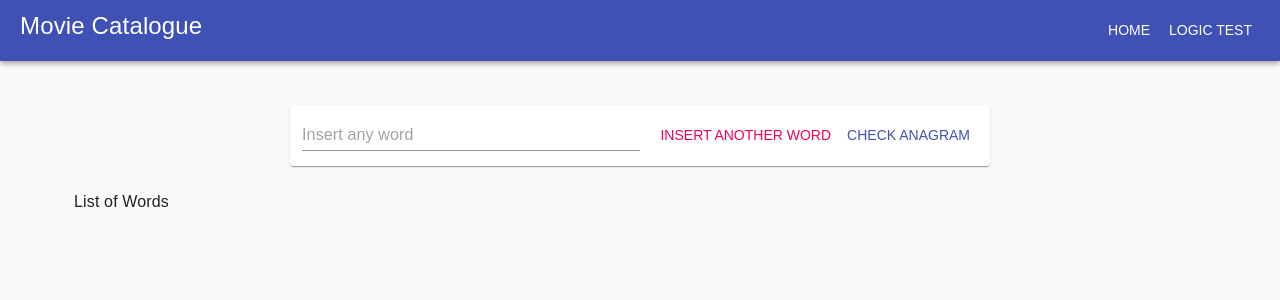
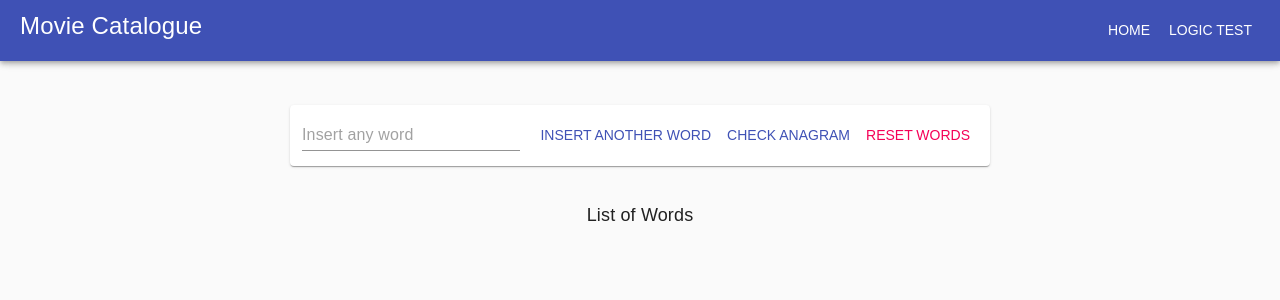
Before and after one commit to alwi-djoenaid/stockbit-submission, a React (Create React App) app: page /logicTest in a window 1280 px wide. Shown: the top 300 px of the page. Built offline with nearby package versions, Linux system fonts and the light colour scheme.

Commit message:
written test case for components

```diff
--- a/src/components/LogicTest/LogicTest.js
+++ b/src/components/LogicTest/LogicTest.js
@@ -20,22 +20,41 @@ const useStyles = makeStyles((theme) => ({
   },
   input: {
     flex: 1
+  },
+  wordList: {
+    display: 'flex',
+    flexDirection: 'column',
+    alignItems: 'center'
+  },
+  wordListHeader: {
+    fontSize: '18px',
+    margin: '12px 0',
+    fontWeight: '500'
   }
 }));
 
 const LogicTest = () => {
   const classes = useStyles();
 
-  const [word, setWord] = useState('');
+  const [word, setWord] = useState();
   const [wordArray, setWordArray] = useState([]);
-  const [anagramList, setAnagramList] = useState([]);
   let anagram = [];
 
+  /**
+   *
+   * @param {*} word The inserted word by user
+   * inserted words kept at wordArray state.
+   */
   const addWord = (word) => {
     setWordArray(oldArray => [...oldArray, word]);
-    console.log(wordArray);
   }
 
+  /**
+   *
+   * @param {*} word The inserted word
+   * @returns lowered case sorted word
+   * and sorted in alphabetical order.
+   */
   const sortWord = (word) => {
     const arr = word.split('');
     let temp;
@@ -52,9 +71,16 @@ const LogicTest = () => {
     return arr.join('').toLowerCase();
   }
 
+  const resetWordList = () => {
+    setWordArray([])
+  }
+
+  /**
+   * Checks the anagram possibilities
+   * from the inserted words.
+   */
   const checkAnagram = () => {
-    setAnagramList([]);
-    console.log(wordArray)
+    console.log('List of words = ', wordArray)
     for(let i=0 ; i<wordArray.length ; i++) {
       let sortedWord = sortWord(wordArray[i]);
 
@@ -65,24 +91,15 @@ const LogicTest = () => {
         anagram[sortedWord] = [wordArray[i]];
       }
 
-      setAnagramList(anagram);
-      console.log(anagram)
+      if(i === (wordArray.length - 1)) {
+        console.log('Possible anagram lists = ', anagram)
+      }
     }
   }
 
-  // const sortAnagramResult = () => {
-  //   let temp;
-  //   for(let i=0 ; i<anagram.length ; i++) {
-  //     for(let j=i+1 ; j<anagram.length ; j++) {
-  //       if(anagram[i].length > anagram[j].length) {
-  //         temp = anagram[i];
-  //         anagram[i] = anagram[j];
-  //         anagram[j] = temp;
-  //       }
-  //     }
-  //   }
-  // }
-
+  /**
+   * Renders the components.
+   */
   return (
     <Container maxWidth="lg">
       <div className={classes.wrapper}>
@@ -95,30 +112,18 @@ const LogicTest = () => {
             >
             </Input>
             <div style={{marginLeft: '12px'}}>
-              <Button color="secondary" onClick={() => addWord(word)}>Insert another word</Button>
+              <Button color="primary" onClick={() => addWord(word)}>Insert another word</Button>
               <Button color="primary" onClick={() => checkAnagram()}>Check anagram</Button>
+              <Button color="secondary" onClick={() => resetWordList()}>Reset Words</Button>
             </div>
           </Paper>
         </div>
-        <div>
-          <Typography>List of Words</Typography>
-          {wordArray.map((word) =>
-            <Typography>{word}</Typography>
+        <div className={classes.wordList}>
+          <Typography className={classes.wordListHeader}>List of Words</Typography>
+          {wordArray.map((word, i) =>
+            <Typography key={i}>{word}</Typography>
           )}
         </div>
-        {/* <div>
-          <Typography>List of Anagrams</Typography>
-          {anagramList.map((list) =>
-            <div>
-              <Typography>{list}</Typography>
-              <div>
-                {list.map((wordList) =>
-                  <Typography>{wordList}</Typography>
-                )}
-              </div>
-            </div>
-          )}
-        </div> */}
       </div>
     </Container>
   );
--- a/src/components/Movie/Home.js
+++ b/src/components/Movie/Home.js
@@ -2,9 +2,9 @@ import {Container, IconButton, Input, makeStyles, Paper, Snackbar} from '@materi
 import SearchIcon from '@material-ui/icons/Search';
 import {Alert} from '@material-ui/lab';
 import React, {useState} from 'react';
-import {useDispatch} from 'react-redux';
+import {useDispatch, useSelector} from 'react-redux';
 import {withRouter} from 'react-router-dom';
-import {getMovieByKeyword,} from '../../container/MovieSlice';
+import {errorMessage, getMovieByKeyword, resultFound,} from '../../container/MovieSlice';
 import MovieList from './MovieList';
 
 const useStyles = makeStyles((theme) => ({
@@ -32,6 +32,8 @@ const useStyles = makeStyles((theme) => ({
 const Home = props => {
   const classes = useStyles();
   const dispatch = useDispatch();
+  const message = useSelector(errorMessage);
+  const foundResult = useSelector(resultFound);
 
   const [movieName, setMovieName] = useState('');
   const [openSnackbar, setOpenSnackbar] = useState(false);
@@ -49,6 +51,11 @@ const Home = props => {
       dispatch(getMovieByKeyword(movieName));
     };
   };
+
+  const isEmpty = (string) => {
+    if(string.length > 0) return false;
+    else return true;
+  }
 
   return (
     <Container maxWidth="lg">
@@ -74,14 +81,26 @@ const Home = props => {
         </div>
         <div>
           <div>
-            <MovieList />
+            {foundResult === true ?
+              <MovieList />
+              :
+              <Snackbar open={openSnackbar} onClose={closeSnackbar}
+                autoHideDuration={5000}
+                anchorOrigin={{vertical: 'top', horizontal: 'center'}}>
+                  <Alert severity="error">{message}</Alert>
+              </Snackbar>
+            }
           </div>
         </div>
       </div>
       <Snackbar open={openSnackbar} onClose={closeSnackbar}
         autoHideDuration={5000}
         anchorOrigin={{vertical: 'top', horizontal: 'center'}}>
-        <Alert severity="error">Unable to search. Please insert any keyword</Alert>
+        {isEmpty(movieName) ?
+          <Alert severity="error">Unable to search. Please insert any keyword</Alert>
+          :
+          <Alert severity="error">{message}</Alert>
+        }
       </Snackbar>
     </Container>
   );
--- a/src/components/Movie/MovieList.js
+++ b/src/components/Movie/MovieList.js
@@ -3,7 +3,7 @@ import React from 'react';
 import ImageZoom from 'react-medium-image-zoom';
 import { useSelector } from 'react-redux';
 import { withRouter } from 'react-router-dom';
-import { movieList } from '../../container/MovieSlice';
+import { movieList, resultFound } from '../../container/MovieSlice';
 
 const useStyles = makeStyles((theme) => ({
   card: {
@@ -53,10 +53,12 @@ const useStyles = makeStyles((theme) => ({
 const MovieList = (props) => {
   const classes = useStyles();
   const movies = useSelector(movieList);
+  const foundResult = useSelector(resultFound);
 
   return (
     <div>
-        {movies.length !== 0 ?
+      {foundResult === true ?
+        <div>
           <Grid container spacing={2}>
             {movies.Search.map((movie, i) =>
               <Grid key={i} item  xs={12} md={6} lg={4}>
@@ -98,8 +100,8 @@ const MovieList = (props) => {
               </Grid>
             )}
           </Grid>
-          : null
-        }
+        </div>
+      : null}
       {/* <Button>Load More</Button> */}
     </div>
   );
--- a/src/container/MovieSlice.js
+++ b/src/container/MovieSlice.js
@@ -6,6 +6,8 @@ const movieService = new MovieService();
 const initialState = {
   value: [],
   status: 'idle',
+  resultFound: false,
+  errorMessage: '',
   movieDetail: {},
   openSnackbar: 'false'
 }
@@ -41,13 +43,16 @@ export const movieSlice = createSlice({
       })
       .addCase(getMovieByKeyword.fulfilled, (state, action) => {
         state.status = 'idle';
-        state.value = action.payload;
-        console.log(state.value)
-
-        if(state.value === undefined){
-          setTimeout(() => {
-            state.openSnackbar = true;
-          }, 3000)
+        console.log(action.payload)
+        if(action.payload.Response) {
+          state.resultFound = true;
+          state.value = action.payload;
+          console.log(state.value.Response)
+        } else if(!action.payload.Response) {
+          state.resultFound = false;
+          state.errorMessage = action.payload.Error
+          console.log(action.payload.Error)
+          state.openSnackbar = true;
         }
       })
       .addCase(getMovieByImdbId.pending, (state) => {
@@ -62,5 +67,7 @@ export const movieSlice = createSlice({
 
 export const movieList = (state) => state.movie.value;
 export const movieDetails = (state) => state.movie.movieDetail;
+export const errorMessage = (state) => state.movie.errorMessage
+export const resultFound = (state) => state.movie.resultFound;
 
 export default movieSlice.reducer;
--- a/src/services/MovieService.js
+++ b/src/services/MovieService.js
@@ -2,10 +2,10 @@ import axios from 'axios';
 import CONFIG from '../config';
 
 export default class MovieService {
-  async getMovieByKeyword(keyword) {
+  async getMovieByKeyword(keyword, page) {
     let response;
     try {
-      response = await axios.get(`${CONFIG.BASE_URL}&s=${keyword}`);
+      response = await axios.get(`${CONFIG.BASE_URL}&s=${keyword}&page=${page}`);
     } catch(error) {
       console.warn(error);
     }
```
Also changed, not shown: src/App.js (+1 -55 lines), src/container/MovieContainer.js (added, +22 -0 lines), 2 other files (tests, documents, lock files or other folders).
